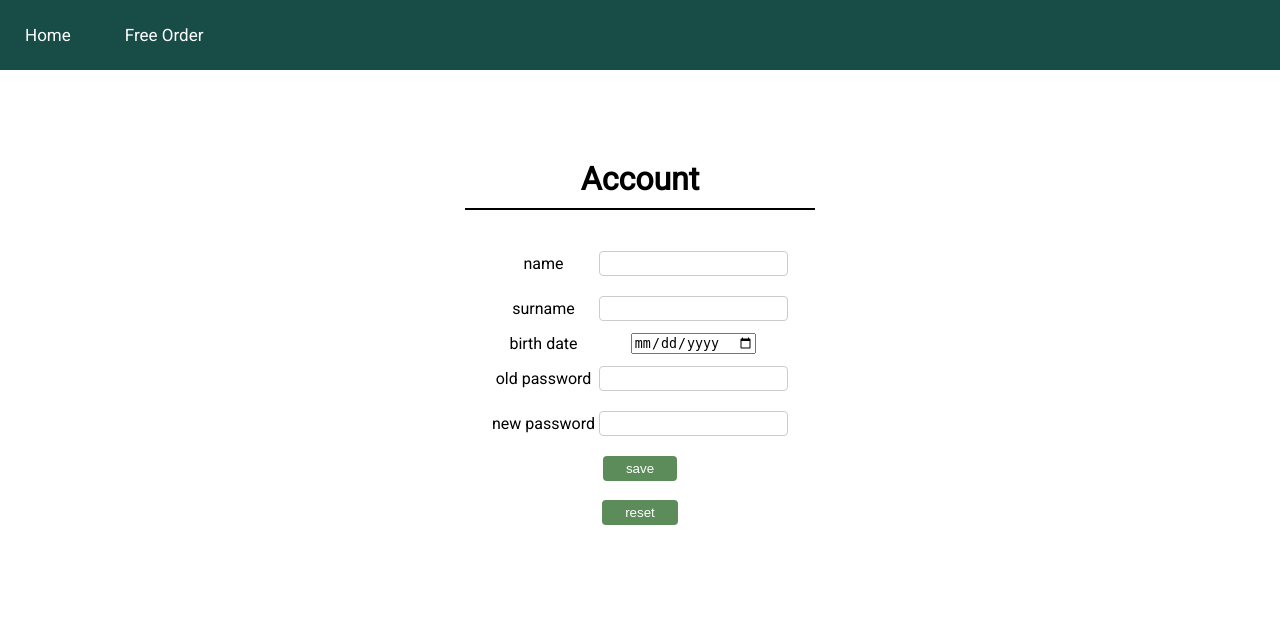
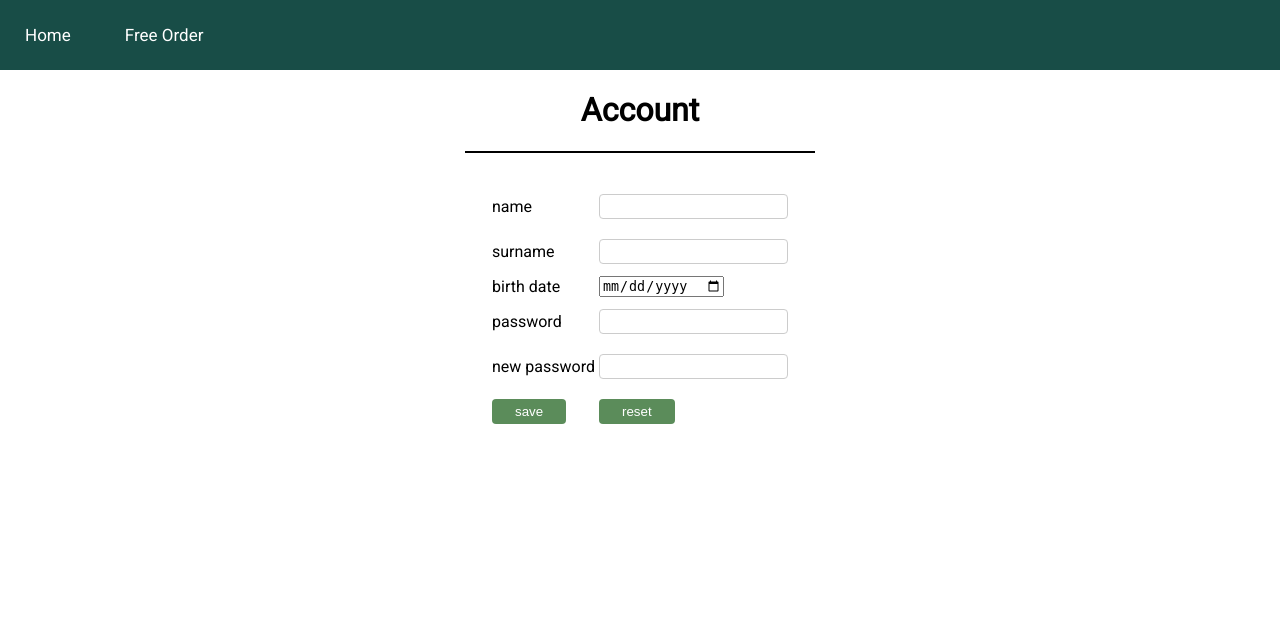
Before and after one commit to RatkoSebez/WEB-Project, a web app: page /account.html in a window 1280 px wide. Shown: the part 215-844 px from the top of the page. After the commit the page ends 639 px from the top, so only its background shows below. Run offline with its HTML, style and script files only (its server is not run), Linux system fonts and the light colour scheme; data that the repository does not hold is empty.

Commit message:
poporavljen stil account stranice

```diff
--- a/foodDelivery/WebContent/account.css
+++ b/foodDelivery/WebContent/account.css
@@ -1,17 +1,6 @@
 body {
   font-family: "Roboto", sans-serif;
   margin: 0;
-}
-
-/* .container {
-  position: absolute;
-  height: 100%;
-  width: 100%;
-  background-color: #adadad;
-} */
-
-h1 {
-  margin: 10px;
 }
 
 .header {
@@ -21,18 +10,17 @@
 
 .form {
   margin: auto;
-  padding: 30px;
-  /* position: absolute; */
-  /* top: 50%;
-  left: 50%;
-  -ms-transform: translate(-50%, -50%);
-  transform: translate(-50%, -50%); */
+  /* padding: 30px; */
   background-color: white;
   max-width: 350px;
   text-align: center;
   border-radius: 35px;
   font-size: 16px;
   /* letter-spacing: 1px; */
+}
+
+#loginForm {
+  text-align: left;
 }
 
 input[type="text"] {
--- a/foodDelivery/WebContent/account.html
+++ b/foodDelivery/WebContent/account.html
@@ -46,12 +46,10 @@
         </ul>
     </div>
 
-    <div class="container">
     <div class="form">
         <div class="header">
             <h1>Account </h1>
         </div>
-
         <form id="loginForm" action="index.html" method="GET">
             <table id="registerTable" align="center">
                 <tr hidden>
@@ -71,7 +69,7 @@
                     <td><input type="date" name="birthDate" /></td>
                 </tr>
                 <tr>
-                        <td>old password</td>
+                    <td>password</td>
                     <td><input type="password" name="oldPassword"/></td>
                 </tr>
                 <tr>
@@ -79,13 +77,13 @@
                     <td><input type="password" name="newPassword" /></td>
                 </tr>
                 <tr>
-                        <td colspan="2"><input type="submit" value="save" /></td>
+                    <td><input type="submit" value="save"/></td>
+                    <td><button type="button" id="reset">reset</button></td>
                 </tr>
             </table>
         </form>
-            <button id="reset">reset</button>
+
         <p id="errorMessage" style="color: red;"></p>
-        </div>
     </div>
 
 </body>
```
Lines whose indentation alone changed are shown as unchanged.
